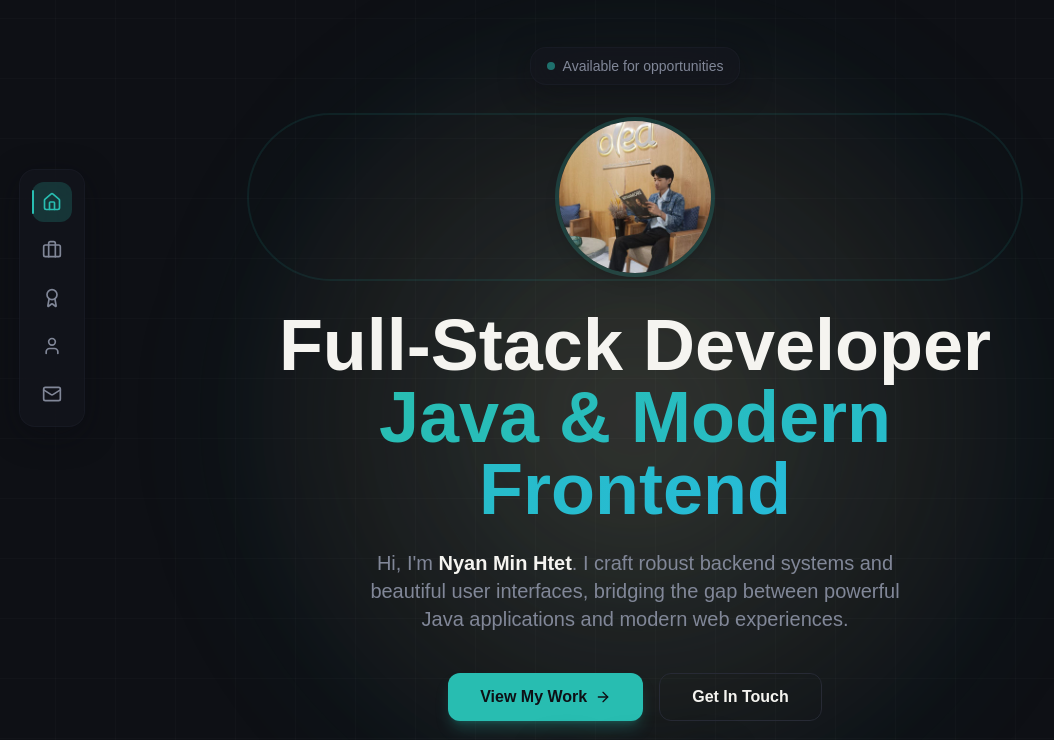
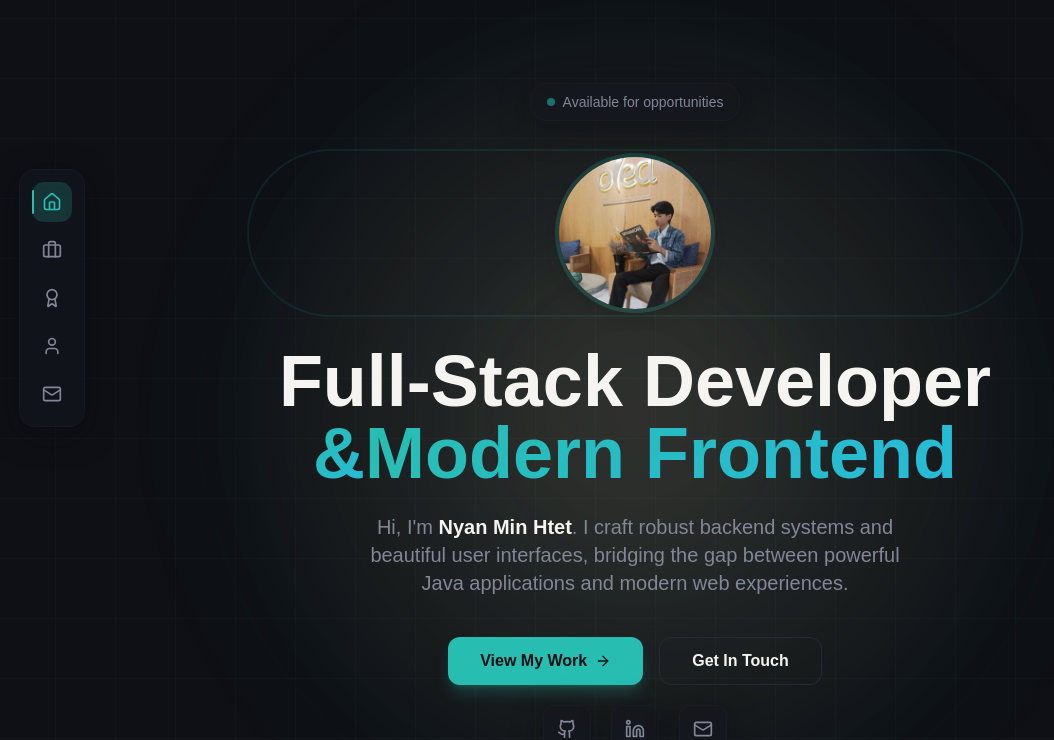
Before and after one commit to Nyan-Min-Htet/NewPortfolio, a React (Vite) app: page / in a window 1280 px wide. Shown: the part 102-842 px from the top of the page, without its empty margins (5-1059 px from the left). Built offline with nearby package versions, Linux system fonts and the light colour scheme; the HTML template or start-up script is replaced by a standard one.

Commit message:
first-commit

```diff
--- a/src/components/sections/Hero.tsx
+++ b/src/components/sections/Hero.tsx
@@ -50,7 +50,8 @@ export function Hero() {
           <h1 className="text-4xl sm:text-5xl md:text-6xl lg:text-7xl font-bold leading-tight mb-6 opacity-0 animate-fade-up stagger-2">
             <span className="text-foreground">Full-Stack Developer</span>
             <br />
-            <span className="text-gradient">Java & Modern Frontend</span>
+            <span className="text-gradient">&</span>
+            <span className="text-gradient">Modern Frontend</span>
           </h1>
 
           {/* Subtitle */}
```
